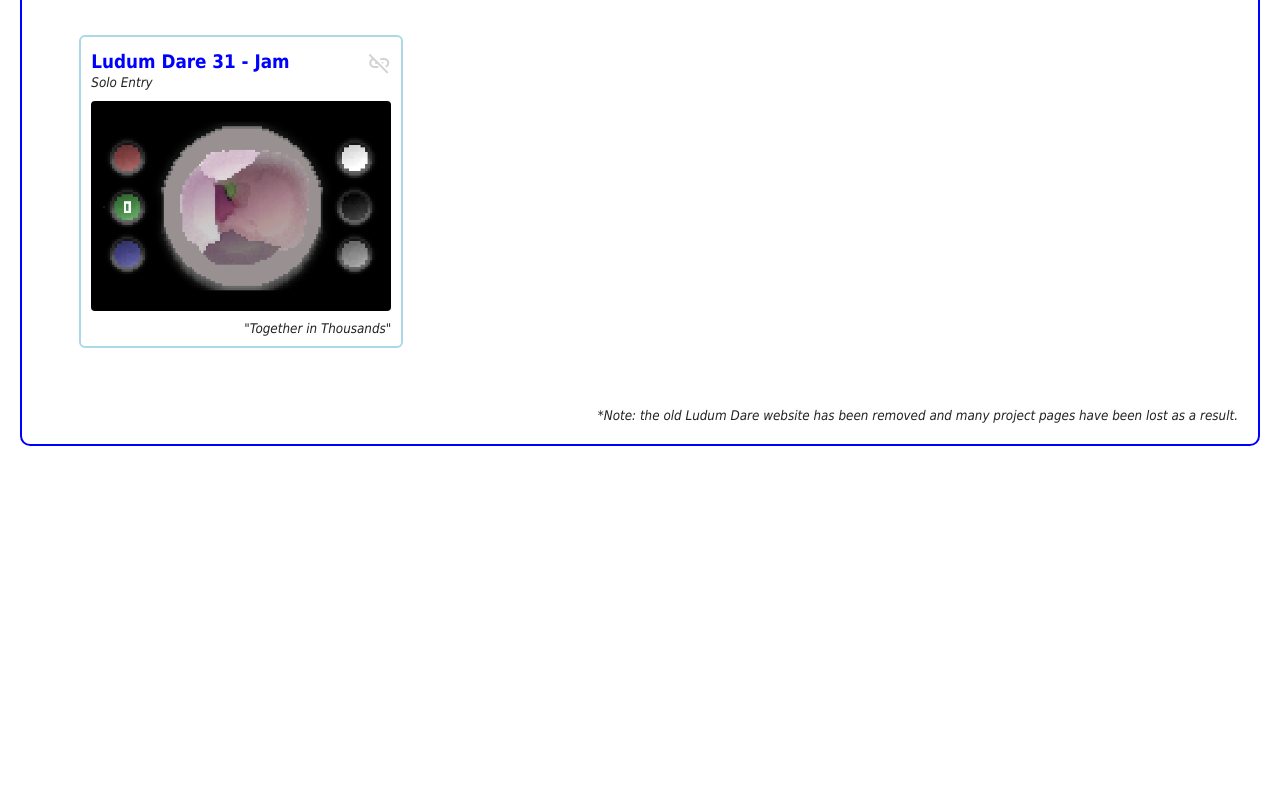
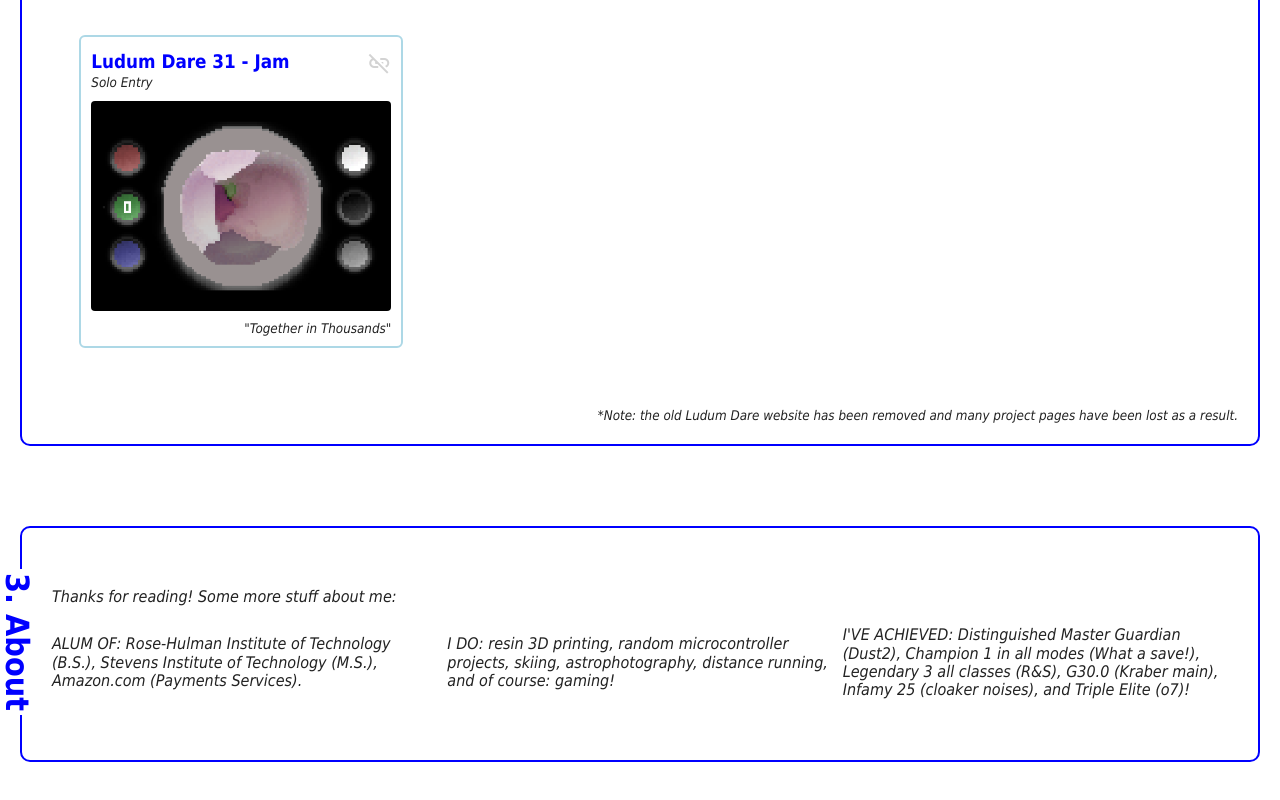
Before and after one commit to osreboot/osreboot.github.io, a website built with Parcel: page index.html in a window 1280 px wide. Shown: the part 4902-5702 px from the top of the page. Before the commit the page ends 5428 px from the top, so only its background shows below. Built offline with nearby package versions, Linux system fonts and the light colour scheme.

Commit message:
Add 'About' section

```diff
--- a/css/main.css
+++ b/css/main.css
@@ -107,6 +107,7 @@ textarea {
 }
 .section-spacer { height: 50px; }
 .section-spacer-2 { height: 30px; }
+.section-spacer-2 { height: 20px; }
 .section-title {
   font-size: large;
   white-space: nowrap;
@@ -465,6 +466,7 @@ a {
   .section { margin: 80px 20px; }
   .section-spacer { height: 80px; }
   .section-spacer-2 { height: 50px; }
+  .section-spacer-3 { height: 30px; }
 
   .item-row, .item-row-rs { flex-direction: row; }
   .item-col, .item-col-rs { flex-direction: column; }
--- a/index.html
+++ b/index.html
@@ -436,6 +436,38 @@
       </div>
     </div>
 
+    <div class="section">
+      <div class="section-title-container"><h1 class="section-title">3. About</h1></div>
+      <div class="section-content">
+
+        <div class="section-spacer-3"></div>
+
+        <div class="jams" style="column-gap: 10px; row-gap: 10px; padding: 10px">
+          <i class="subtext-l" style="font-size: medium">
+            Thanks for reading! Some more stuff about me:
+          </i>
+        </div>
+
+        <div class="jams" style="column-gap: 10px; row-gap: 10px; padding: 10px">
+          <i class="subtext-l" style="font-size: medium; margin: auto">
+            ALUM OF: Rose-Hulman Institute of Technology (B.S.), Stevens Institute of Technology (M.S.), Amazon.com
+            (Payments Services).
+          </i>
+          <i class="subtext-l" style="font-size: medium; margin: auto">
+            I DO: resin 3D printing, random microcontroller projects, skiing, astrophotography, distance running, and
+            of course: gaming!
+          </i>
+          <i class="subtext-l" style="font-size: medium; margin: auto">
+            I'VE ACHIEVED: Distinguished Master Guardian (Dust2), Champion 1 in all modes (What a save!),
+            Legendary 3 all classes (R&S), G30.0 (Kraber main), Infamy 25 (cloaker noises), and Triple Elite (o7)!
+          </i>
+        </div>
+
+        <div class="section-spacer-3"></div>
+
+      </div>
+    </div>
+
 
   </div>
 
```
